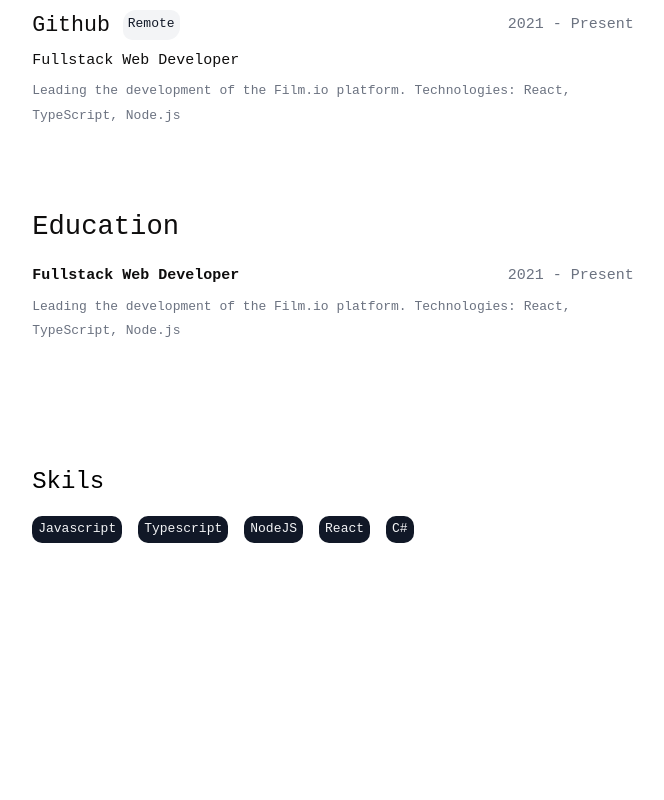
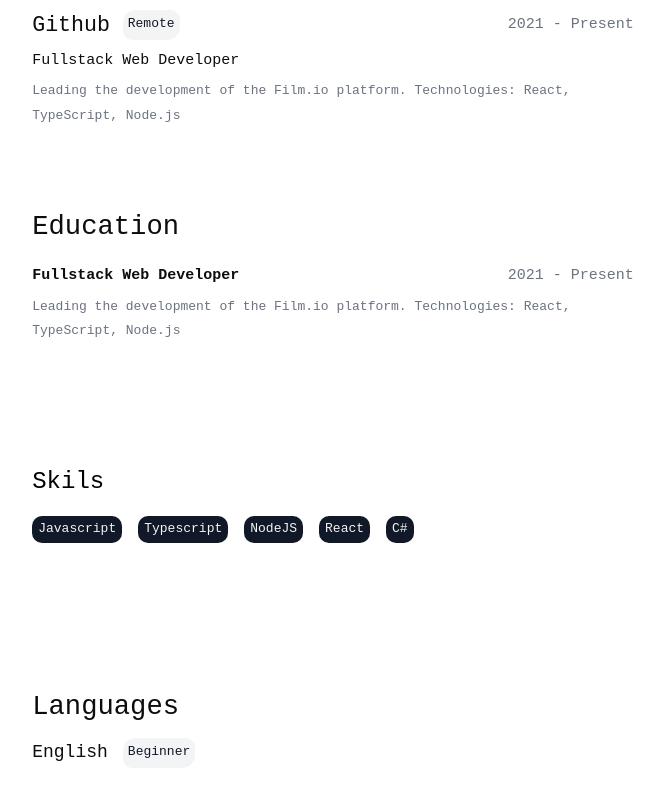
Before and after one commit to burakbehlull/resumer, a React (Vite) app in the folder client/: page /profile/1 in a window 1280 px wide. Shown: the part 694-1494 px from the top of the page, without its empty margins (307-971 px from the left). Before the commit the page ends 1334 px from the top, so only its background shows below. Built offline with nearby package versions, Linux system fonts and the light colour scheme; no server answers; a web font is replaced by a local one.

Commit message:
feat: Create Languages and Language component and execute styles

```diff
--- /dev/null
+++ b/client/src/pages/Profile/Language.tsx
@@ -0,0 +1,14 @@
+import React from 'react'
+import {IProps} from '../../types/propsTypes'
+
+const Language : React.FC<IProps> = ({data}) =>{
+
+    return (
+        <div className='language'>
+            <h4>English</h4>
+            <pre>Beginner</pre>
+        </div>
+    )
+}
+
+export default Language
--- /dev/null
+++ b/client/src/pages/Profile/Languages.tsx
@@ -0,0 +1,14 @@
+import React from 'react'
+import { IProps } from '../../types/propsTypes'
+import { Language } from './index'
+const Languages : React.FC<IProps> = ({data}) =>{
+
+    return (
+        <article className='profileLanguages'>
+            <h2>Languages</h2>
+            <Language data={data} />
+        </article>
+    )
+}
+
+export default Languages
--- a/client/src/pages/Profile/Profile.tsx
+++ b/client/src/pages/Profile/Profile.tsx
@@ -1,7 +1,7 @@
 import axios from 'axios'
 import React, { useEffect, useState } from 'react'
 import { useParams } from 'react-router-dom'
-import { Head, About, WorkExperience, Education, Skills } from './index'
+import { Head, About, WorkExperience, Education, Skills, Languages } from './index'
 
 const Profile : React.FC = () =>{
     const [data, setData] = useState<any>({})
@@ -28,6 +28,7 @@ const Profile : React.FC = () =>{
                 <WorkExperience data={user} />
                 <Education data={user} />
                 <Skills data={user} />
+                <Languages data={user} />
 
             </section>
         </div>
--- a/client/src/sass/pages/_profile.scss
+++ b/client/src/sass/pages/_profile.scss
@@ -1,5 +1,5 @@
 &#profile {
-    height: calc(140vh);
+    height: min(140vh);
     width: calc(52vw);
     // background-color: blue;
     h3 {
--- a/client/src/sass/pages/_profileSide.scss
+++ b/client/src/sass/pages/_profileSide.scss
@@ -11,6 +11,12 @@
     height: calc(32vh);
     padding: 2em;
 }
+%headerText {
+  font-size: max(1.7em);
+  color: $textColor1;
+}
+
+
 .profileHead {
     // background-color: green;
     @extend %template;
@@ -50,7 +56,7 @@
     }
     div:nth-child(2){
       height: max(23vh);
-      padding-left: 2.3em;
+      padding-left: 4.3em;
       img {
         height: 100%;
         object-fit: contain;
@@ -63,8 +69,7 @@
     flex-direction: column;
 
     h2 {
-      font-size: max(1.7em);
-      color: $textColor1;
+      @extend %headerText;
     }
     div {
 	  padding-top: 1rem;
@@ -79,8 +84,7 @@
   padding-top: 5rem;
   flex-direction: column;
   h2 {
-    font-size: max(1.7em);
-    color: $textColor1;
+    @extend %headerText;
   }
   .experience {
     padding-top: 1em;
@@ -130,8 +134,7 @@
   padding-top: 5rem;
   flex-direction: column;
   h2 {
-    font-size: max(1.7em);
-    color: $textColor1;
+    @extend %headerText;
   }
   .chapter {
     padding-top: 1em;
@@ -161,15 +164,12 @@
     }
   }
 }
-
-
 .profileSkills {
   @extend %template;
   padding-top: 5rem;
   flex-direction: column;
   h2 {
-    font-size: max(1.7em);
-    color: $textColor1;
+    @extend %headerText;
   }
   div {
     display: flex;
@@ -183,6 +183,38 @@
       font-size: 13px;
       padding: 1px 6px;
       border-radius: 10px;
+      &:hover {
+        cursor: pointer;
+        background-color: #1c273f;
+      }
+    }
+
+  }
+}
+.profileLanguages {
+  @extend %template;
+  padding-top: 3rem;
+  flex-direction: column;
+  h2 {
+    @extend %headerText;
+  }
+  div {
+    padding-top: .7rem;
+
+    display: flex;
+    flex-direction: row;
+    gap: 15px;
+    h4 {
+      font-size: 18px;
+      color: $textColor1;
+      font-weight: 500;
+    }
+    pre {
+      color: #111827;
+      background-color: #F3F4F6;
+      padding: 2px 5px;
+      height: 2.3em;
+      border-radius: 1em .7em;
     }
 
   }
@@ -210,14 +242,13 @@
 
   .profileAbout {
     padding: 0;
-    padding-top: 13.5rem;
+    padding-top: 11.5rem;
     width: 100%;
     height: auto;
   }
-  .profileEducation {
+  .profileEducation, .profileLanguages {
     padding: 0;
     padding-top: 3rem;
-
   }
 }
 @media screen and (max-width: 873px){
```
Also changed, not shown: client/src/pages/Profile/index.ts (+6 -1 lines).
